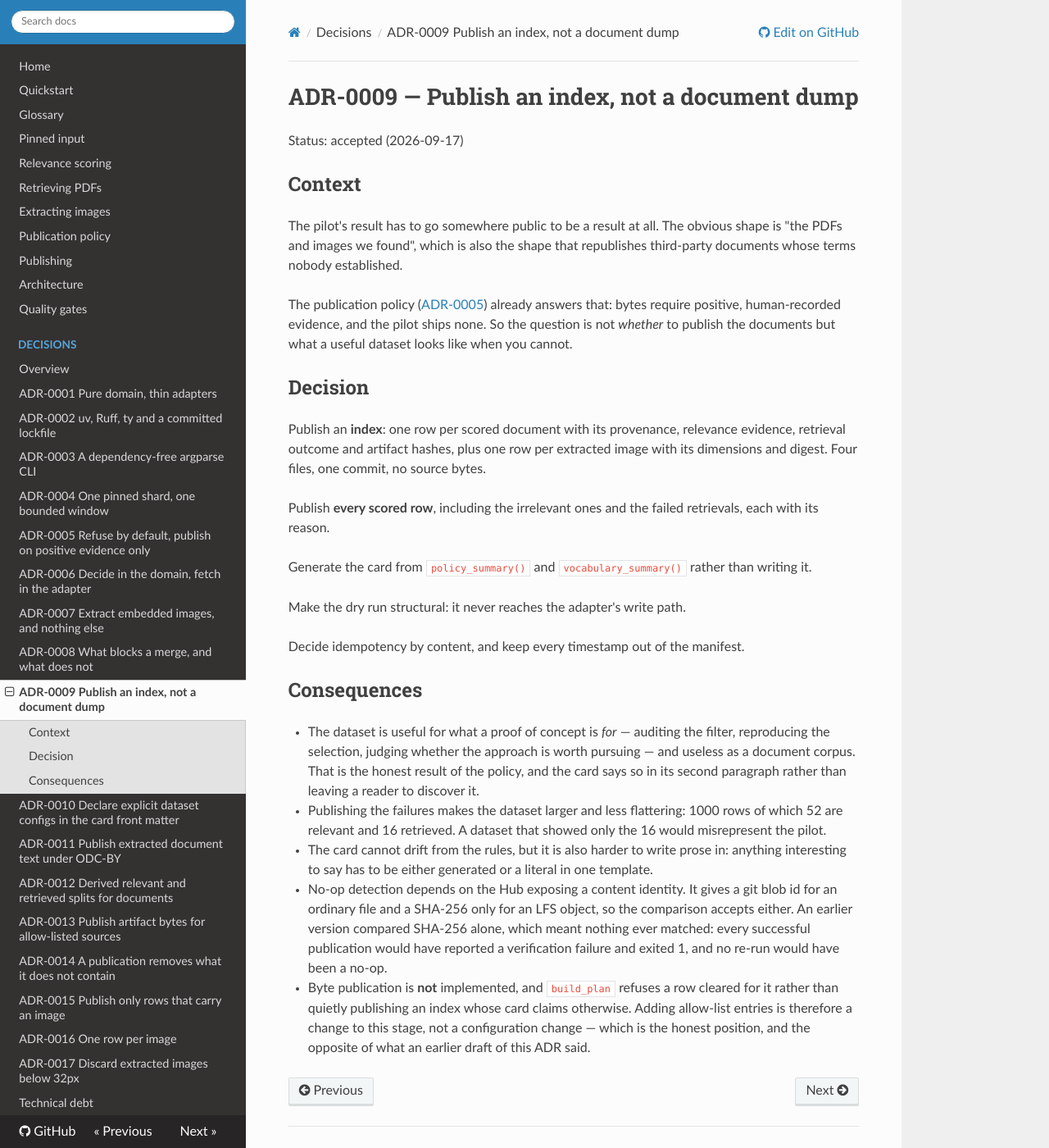
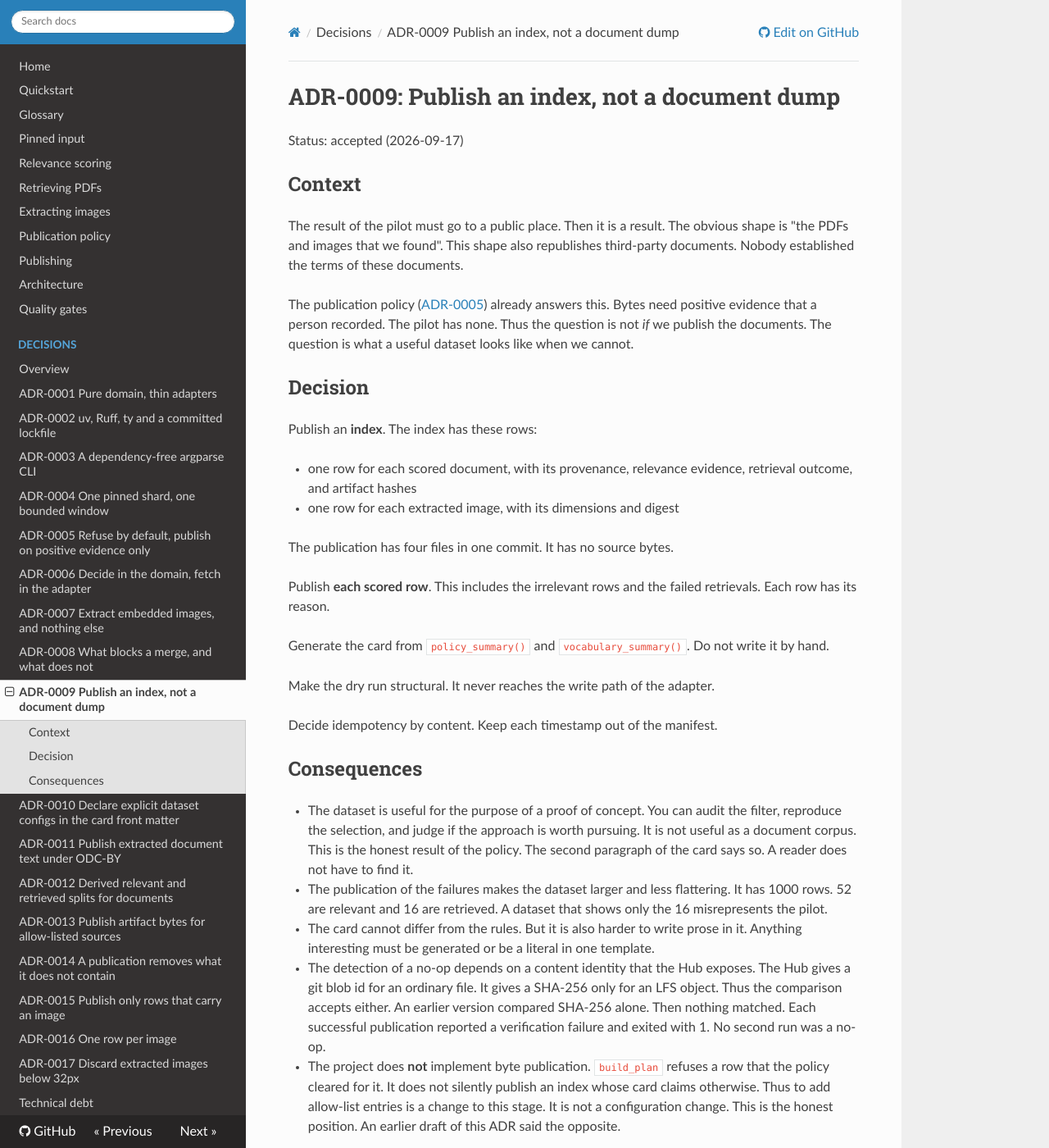
Before and after one commit to NoeFlandre/finepdf-to-images, an MkDocs documentation site: the page built from docs/adr/0009-publish-metadata-not-documents.md, in a window 1280 px wide and 1400 px high. Shown: the whole window at 82% size. Built offline with MkDocs 1.6.1, drawn with Linux system fonts in a browser that asks for light colours; nearby versions of some CDN libraries.

Commit message:
docs: rewrite ADR-0009 to ADR-0012 in ASD-STE100
Co-Authored-By: Claude Sonnet 5.5 <noreply@anthropic.com>
Claude-Session: https://claude.ai/code/session_012hTfGDKATWSHAuPsTwiCKA

```diff
--- a/docs/adr/0009-publish-metadata-not-documents.md
+++ b/docs/adr/0009-publish-metadata-not-documents.md
@@ -1,47 +1,34 @@
-# ADR-0009 — Publish an index, not a document dump
+# ADR-0009: Publish an index, not a document dump
 
 Status: accepted (2026-09-17)
 
 ## Context
 
-The pilot's result has to go somewhere public to be a result at all. The obvious shape is "the PDFs
-and images we found", which is also the shape that republishes third-party documents whose terms
-nobody established.
+The result of the pilot must go to a public place. Then it is a result. The obvious shape is "the PDFs and images that we found". This shape also republishes third-party documents. Nobody established the terms of these documents.
 
-The publication policy ([ADR-0005](0005-conservative-publication-policy.md)) already answers that:
-bytes require positive, human-recorded evidence, and the pilot ships none. So the question is not
-*whether* to publish the documents but what a useful dataset looks like when you cannot.
+The publication policy ([ADR-0005](0005-conservative-publication-policy.md)) already answers this. Bytes need positive evidence that a person recorded. The pilot has none. Thus the question is not *if* we publish the documents. The question is what a useful dataset looks like when we cannot.
 
 ## Decision
 
-Publish an **index**: one row per scored document with its provenance, relevance evidence, retrieval
-outcome and artifact hashes, plus one row per extracted image with its dimensions and digest. Four
-files, one commit, no source bytes.
+Publish an **index**. The index has these rows:
 
-Publish **every scored row**, including the irrelevant ones and the failed retrievals, each with its
-reason.
+- one row for each scored document, with its provenance, relevance evidence, retrieval outcome, and artifact hashes
+- one row for each extracted image, with its dimensions and digest
 
-Generate the card from `policy_summary()` and `vocabulary_summary()` rather than writing it.
+The publication has four files in one commit. It has no source bytes.
 
-Make the dry run structural: it never reaches the adapter's write path.
+Publish **each scored row**. This includes the irrelevant rows and the failed retrievals. Each row has its reason.
 
-Decide idempotency by content, and keep every timestamp out of the manifest.
+Generate the card from `policy_summary()` and `vocabulary_summary()`. Do not write it by hand.
+
+Make the dry run structural. It never reaches the write path of the adapter.
+
+Decide idempotency by content. Keep each timestamp out of the manifest.
 
 ## Consequences
 
-- The dataset is useful for what a proof of concept is *for* — auditing the filter, reproducing the
-  selection, judging whether the approach is worth pursuing — and useless as a document corpus.
-  That is the honest result of the policy, and the card says so in its second paragraph rather than
-  leaving a reader to discover it.
-- Publishing the failures makes the dataset larger and less flattering: 1000 rows of which 52 are
-  relevant and 16 retrieved. A dataset that showed only the 16 would misrepresent the pilot.
-- The card cannot drift from the rules, but it is also harder to write prose in: anything
-  interesting to say has to be either generated or a literal in one template.
-- No-op detection depends on the Hub exposing a content identity. It gives a git blob id for an
-  ordinary file and a SHA-256 only for an LFS object, so the comparison accepts either. An earlier
-  version compared SHA-256 alone, which meant nothing ever matched: every successful publication
-  would have reported a verification failure and exited 1, and no re-run would have been a no-op.
-- Byte publication is **not** implemented, and `build_plan` refuses a row cleared for it rather
-  than quietly publishing an index whose card claims otherwise. Adding allow-list entries is
-  therefore a change to this stage, not a configuration change — which is the honest position, and
-  the opposite of what an earlier draft of this ADR said.
+- The dataset is useful for the purpose of a proof of concept. You can audit the filter, reproduce the selection, and judge if the approach is worth pursuing. It is not useful as a document corpus. This is the honest result of the policy. The second paragraph of the card says so. A reader does not have to find it.
+- The publication of the failures makes the dataset larger and less flattering. It has 1000 rows. 52 are relevant and 16 are retrieved. A dataset that shows only the 16 misrepresents the pilot.
+- The card cannot differ from the rules. But it is also harder to write prose in it. Anything interesting must be generated or be a literal in one template.
+- The detection of a no-op depends on a content identity that the Hub exposes. The Hub gives a git blob id for an ordinary file. It gives a SHA-256 only for an LFS object. Thus the comparison accepts either. An earlier version compared SHA-256 alone. Then nothing matched. Each successful publication reported a verification failure and exited with 1. No second run was a no-op.
+- The project does **not** implement byte publication. `build_plan` refuses a row that the policy cleared for it. It does not silently publish an index whose card claims otherwise. Thus to add allow-list entries is a change to this stage. It is not a configuration change. This is the honest position. An earlier draft of this ADR said the opposite.
```
Also changed, not shown: docs/adr/0010-dataset-viewer-configs.md (+12 -19 lines), docs/adr/0011-publish-extracted-text.md (+12 -28 lines), docs/adr/0012-relevant-retrieved-splits.md (+15 -20 lines).
